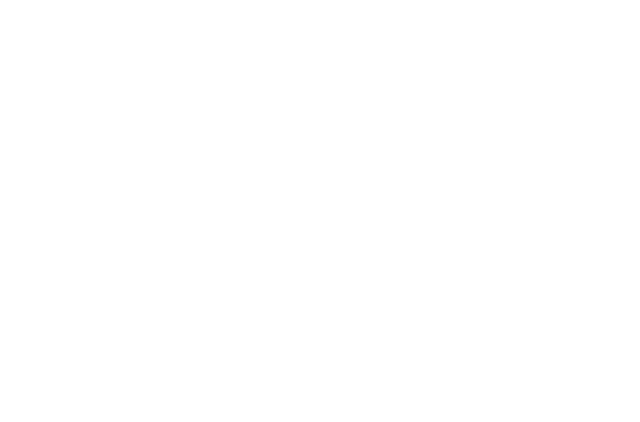
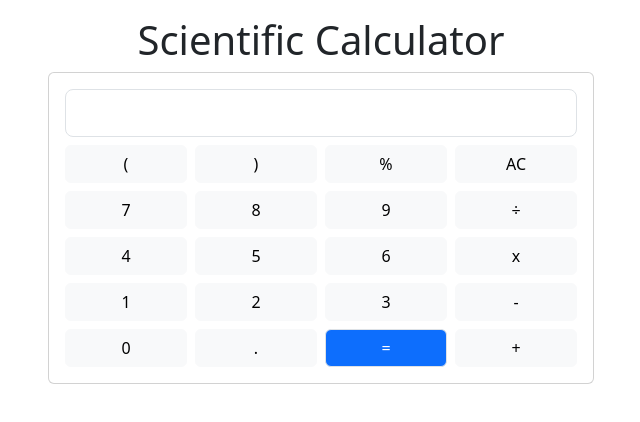
Before and after one commit to Spider1201/spider-scientific-calculator, a plain HTML site: page index.html in a window 1280 px wide. Shown: the whole page, without its empty margins (319-959 px from the left). Drawn offline with nearby package versions, Linux system fonts and the light colour scheme.

Commit message:
Basic butons and input box

```diff
--- a/index.html
+++ b/index.html
@@ -5,14 +5,129 @@
     <title>Scientific Calculator</title>
     <meta charset="utf-8">
     <meta name="viewport" content="width=device-width, initial-scale=1">
-    <link href="https://cdn.jsdelivr.net/npm/bootstrap@5.3.3/dist/css/bootstrap.min.css" rel="stylesheet" integrity="sha384-QWTKZyjpPEjISv5WaRU9OFeRpok6YctnYmDr5pNlyT2bRjXh0JMhjY6hW+ALEwIH" crossorigin="anonymous">
+    <link href="https://cdn.jsdelivr.net/npm/bootstrap@5.3.3/dist/css/bootstrap.min.css" rel="stylesheet"
+        integrity="sha384-QWTKZyjpPEjISv5WaRU9OFeRpok6YctnYmDr5pNlyT2bRjXh0JMhjY6hW+ALEwIH" crossorigin="anonymous">
 </head>
 
 <body>
-<div></div>
+    <div class="container">
+        <h1 class="text-center mt-3">Scientific Calculator</h1>
+        <div class="row 3">
+            <div class=" col-12 col-md-6 offset-md-3">
+                <div class="card">
+                    <div class="card-body"> <input class="form-control form-control-lg" type="text"
+                            aria-label=".form-control-lg example">
+                    <div class="row gx-2">
+                        <div class="col-3">
+                            <button type="button" class="btn btn-light w-100 mt-2">
+                                (
+                            </button>
+                        </div>
+                        <div class="col-3">
+                            <button type="button" class="btn btn-light w-100 mt-2">
+                                )
+                            </button>
+                        </div>
+                        <div class="col-3">
+                            <button type="button" class="btn btn-light w-100 mt-2">
+                               %
+                            </button>
+                        </div>
+                        <div class="col-3">
+                            <button type="button" class="btn btn-light w-100 mt-2">
+                                AC
+                            </button>
+                        </div>
+                        <div class="col-3">
+                            <button type="button" class="btn btn-light w-100 mt-2">
+                               7
+                            </button>
+                        </div>
+                        <div class="col-3">
+                            <button type="button" class="btn btn-light w-100 mt-2">
+                                8
+                            </button>
+                        </div>
+                        <div class="col-3">
+                            <button type="button" class="btn btn-light w-100 mt-2">
+                                9
+                            </button>
+                        </div>
+                        <div class="col-3">
+                            <button type="button" class="btn btn-light w-100 mt-2">
+                                ÷
+                            </button>
+                        </div>
+                        <div class="col-3">
+                            <button type="button" class="btn btn-light w-100 mt-2">
+                                4
+                            </button>
+                        </div>
+                        <div class="col-3">
+                            <button type="button" class="btn btn-light w-100 mt-2">
+                                5
+                            </button>
+                        </div>
+                        <div class="col-3">
+                            <button type="button" class="btn btn-light w-100 mt-2">
+                                6
+                            </button>
+                        </div>
+                        <div class="col-3">
+                            <button type="button" class="btn btn-light w-100 mt-2">
+                                x
+                            </button>
+                        </div>
+                        <div class="col-3">
+                            <button type="button" class="btn btn-light w-100 mt-2">
+                                1
+                            </button>
+                        </div>
+                        <div class="col-3">
+                            <button type="button" class="btn btn-light w-100 mt-2">
+                                2
+                            </button>
+                        </div>
+                        <div class="col-3">
+                            <button type="button" class="btn btn-light w-100 mt-2">
+                                3
+                            </button>
+                        </div>
+                        <div class="col-3">
+                            <button type="button" class="btn btn-light w-100 mt-2">
+                                -
+                            </button>
+                        </div>
+                        <div class="col-3">
+                            <button type="button" class="btn btn-light w-100 mt-2">
+                                0
+                            </button>
+                        </div>
+                        <div class="col-3">
+                            <button type="button" class="btn btn-light w-100 mt-2">
+                                .
+                            </button>
+                        </div>
+                        <div class="col-3">
+                            <button type="button" class="btn btn-primary border w-100 mt-2">
+                                =
+                            </button>
+                        </div>
+                        <div class="col-3">
+                            <button type="button" class="btn btn-light w-100 mt-2">
+                                +
+                            </button>
+                        </div>
 
+                    </div>
 
-<script src="https://cdn.jsdelivr.net/npm/bootstrap@5.3.3/dist/js/bootstrap.bundle.min.js" integrity="sha384-YvpcrYf0tY3lHB60NNkmXc5s9fDVZLESaAA55NDzOxhy9GkcIdslK1eN7N6jIeHz" crossorigin="anonymous"></script>
+                </div>
+            </div>
+        </div>
+    </div>
+    <script src="https://cdn.jsdelivr.net/npm/bootstrap@5.3.3/dist/js/bootstrap.bundle.min.js"
+        integrity="sha384-YvpcrYf0tY3lHB60NNkmXc5s9fDVZLESaAA55NDzOxhy9GkcIdslK1eN7N6jIeHz"
+        crossorigin="anonymous"></script>
 </body>
 
 </html>
```
